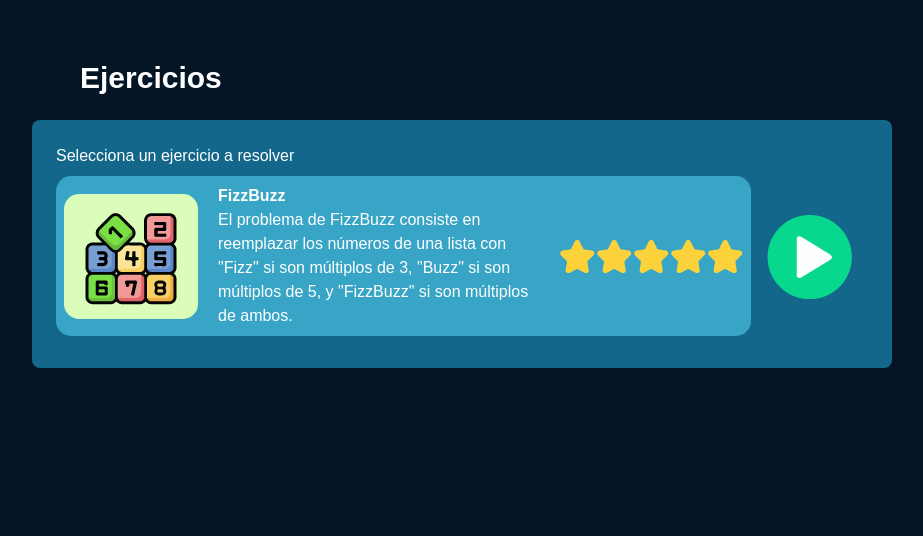
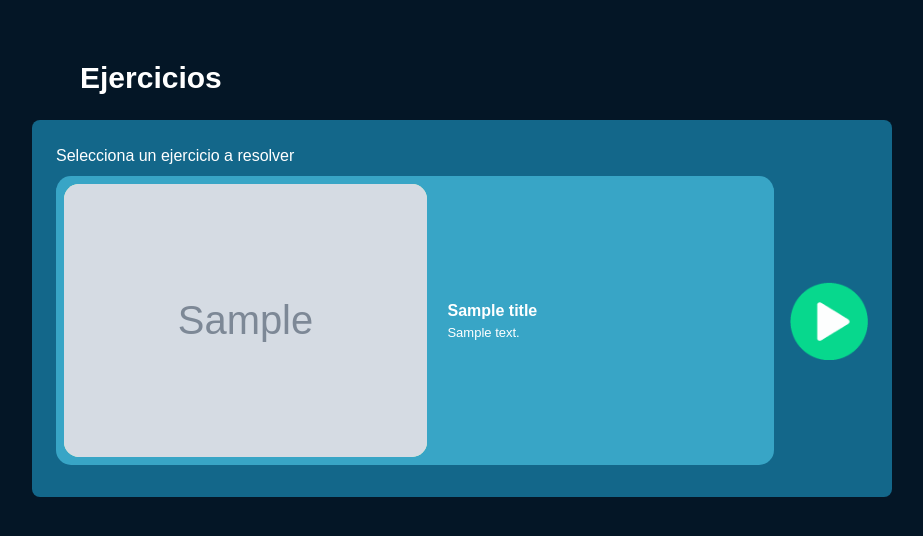
Before and after one commit to Rafiky724/Tritec, a Flask app: template app/templates/index.html in a window 1280 px wide. Shown: the part 67-603 px from the top of the page, without its empty margins (178-1101 px from the left). Run offline with Flask 3, Linux system fonts and the light colour scheme; the template is opened without the code that fills it: most values are stand-ins (such as "Sample title", 1, 10 or a date in 2020); grey boxes marked "Sample" are stand-in pictures; some libraries are stand-ins or nearby versions; some web fonts are replaced.

Commit message:
Front v2
card reuse process

```diff
--- a/app/routes/home_route.py
+++ b/app/routes/home_route.py
@@ -1,7 +1,7 @@
-from flask import Blueprint, render_template
+from flask import Blueprint, render_template, url_for
 
 home_bp = Blueprint('home_bp', __name__)
 
 @home_bp.route('/')
 def home():
-    return render_template('index.html')
+    return render_template('index.html', title='FizzBuzz', description='El problema de FizzBuzz consiste en reemplazar los números de una lista con "Fizz" si son múltiplos de 3, "Buzz" si son múltiplos de 5, y "FizzBuzz" si son múltiplos de ambos.', image_url=url_for('static', filename='img/fizzbuzz-logo.png'), stars=5 )
--- a/app/static/css/style.css
+++ b/app/static/css/style.css
@@ -47,8 +47,8 @@ nav ul li a {
   background-color: #13678a;
 }
 
-.long-card{
-    max-width: 900px !important;
+.long-card {
+  max-width: 900px !important;
 }
 
 .excercises-color {
@@ -67,10 +67,14 @@ nav ul li a {
   color: white;
 }
 
+.content-excercise {
+  font-size: small;
+}
+
 .total-container {
-    gap: 15px;
+  gap: 15px;
 }
 
 .init-btn {
-    cursor: pointer;
+  cursor: pointer;
 }
--- a/app/templates/partials/card.html
+++ b/app/templates/partials/card.html
@@ -2,30 +2,31 @@
   <h1 class="text-1xl text-white">Selecciona un ejercicio a resolver</h1>
   <div class="total-container flex items-center ">
     <div class="mt-2">
-      <div class="excercises-color mb-2 p-2 flex items-center">
+      <div class="excercises-color mb-2 p-2 pr-4 flex items-center">
         <div class="flex justify-center items-center">
           <img
             class="bg-image"
-            src="{{ url_for('static', filename='img/fizzbuzz-logo.png') }}"
-            alt="logoExercise"
+            src="{{ image_url }}"
+            alt="{{title}}"
           />
         </div>
         <div class="container-content w-80">
           <div class="title-exercise font-bold text-1xl">
-            <h3>FizzBuzz</h3>
+            <h3>{{title}}</h3>
           </div>
           <div class="content-excercise">
             <p>
-              El problema de FizzBuzz consiste en reemplazar los números de una lista con "Fizz" si son múltiplos de 3, "Buzz" si son múltiplos de 5, y "FizzBuzz" si son múltiplos de ambos.
+              {{description}}
             </p>
           </div>
         </div>
         <div class="stars flex column">
+        {% for _ in range(stars) %}
             {% include 'partials/star.html' %}
-            {% include 'partials/star.html' %}
-            {% include 'partials/star.html' %}
-            {% include 'partials/star.html' %}
-            {% include 'partials/star.html' %}
+        {% endfor %}
+        {% for _ in range(5 - stars) %}
+            {% include 'partials/starNull.html' %}
+        {% endfor %}
         </div>
       </div>
     </div>
--- /dev/null
+++ b/app/templates/partials/starNull.html
@@ -0,0 +1 @@
+<img src="{{ url_for('static', filename='img/starNull.png') }}" alt="starNull">
```
Also changed, not shown: app/static/img/starNull.png (added).
